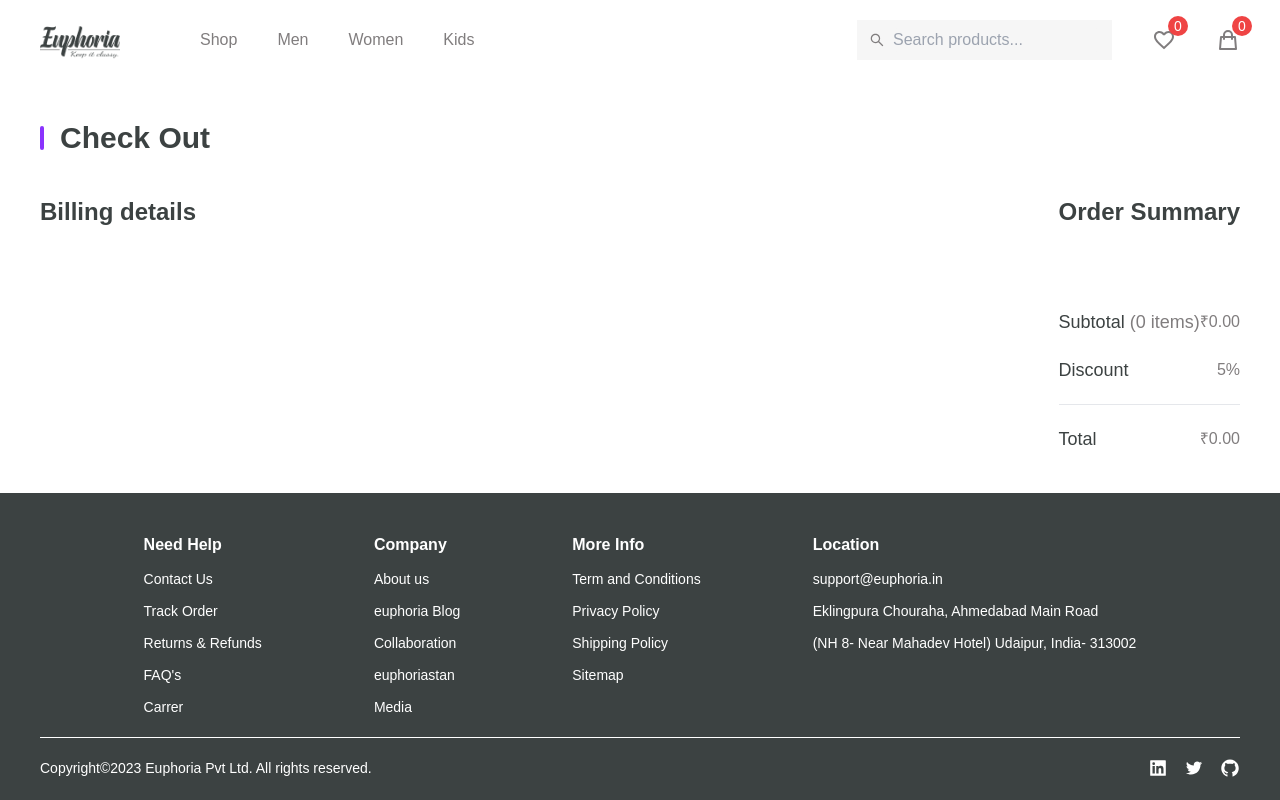
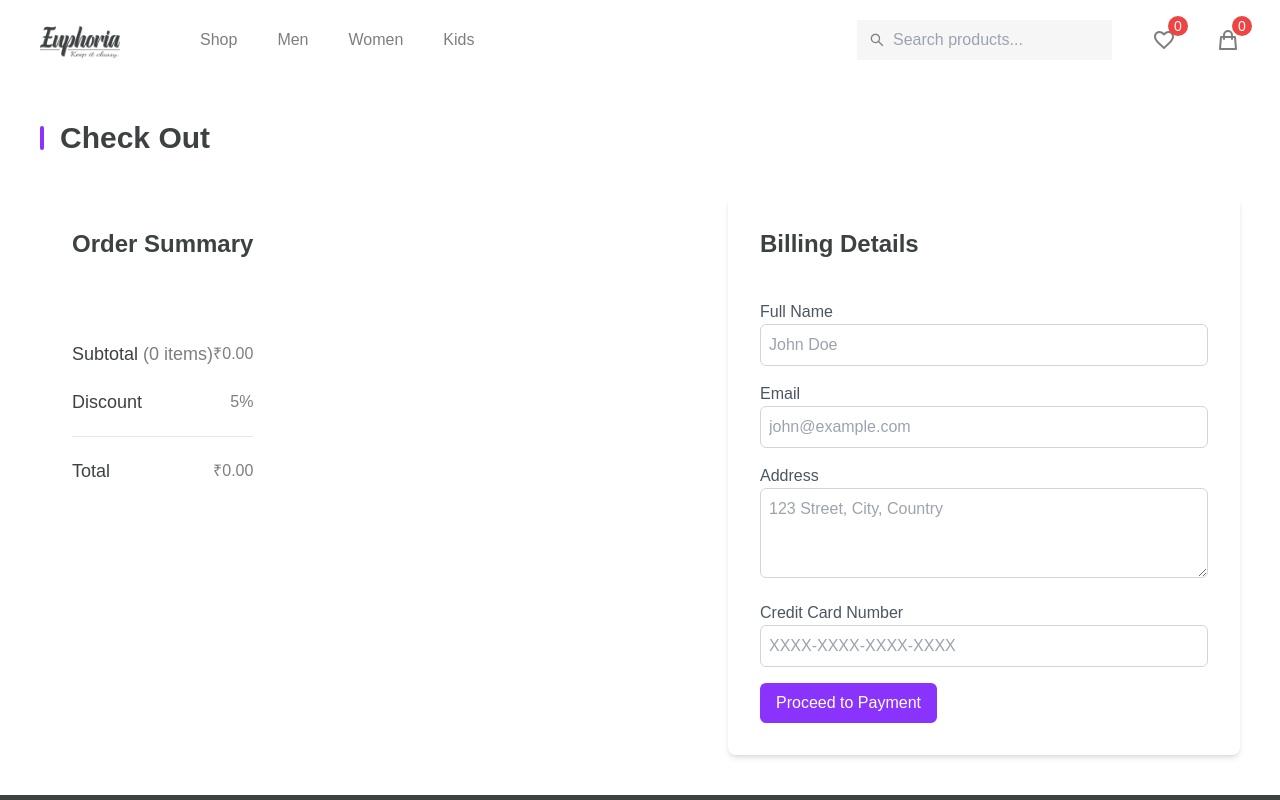
Before and after one commit to PrtHub/Euphoria-EcommerceApplication, a React (Vite) app: page /billing in a window 1280 px wide. Shown: the top 800 px of the page. Built offline with nearby package versions, Linux system fonts and the light colour scheme; a web font is replaced by a local one; what @bugfender/sdk would draw is missing.

Commit message:
add billing section

```diff
--- a/src/pages/Billing.jsx
+++ b/src/pages/Billing.jsx
@@ -26,13 +26,65 @@ const Billing = () => {
   return (
     <main className="w-full h-full flex flex-col items-start justify-center gap-10 py-10 px-10">
       <TitleCard title="Check Out" />
-      <section className="w-full h-full flex flex-col md:flex-row items-start justify-between gap-10">
-        <div className="flex flex-col items-start justify-start gap-10">
+      <section className="w-full h-full max-w-7xl mx-auto flex flex-col-reverse xl:flex-row-reverse items-start justify-between gap-10">
+        <div className="w-full max-w-lg p-8 rounded-lg shadow-md flex flex-col items-start justify-start gap-10">
           <h1 className="text-black-100 font-semibold text-2xl">
-            Billing details
+            Billing Details
           </h1>
+          <form className="w-full h-full">
+            <div className="mb-4">
+              <label htmlFor="fullName" className="block text-gray-600">
+                Full Name
+              </label>
+              <input
+                type="text"
+                id="fullName"
+                className="w-full border border-gray-300 p-2 rounded-md focus:ring focus:ring-indigo-200"
+                placeholder="John Doe"
+              />
             </div>
-        <div className="flex flex-col items-start justify-start gap-10">
+            <div className="mb-4">
+              <label htmlFor="email" className="block text-gray-600">
+                Email
+              </label>
+              <input
+                type="email"
+                id="email"
+                className="w-full border border-gray-300 p-2 rounded-md focus:ring focus:ring-indigo-200"
+                placeholder="john@example.com"
+              />
+            </div>
+            <div className="mb-4">
+              <label htmlFor="address" className="block text-gray-600">
+                Address
+              </label>
+              <textarea
+                id="address"
+                className="w-full border border-gray-300 p-2 rounded-md focus:ring focus:ring-indigo-200"
+                placeholder="123 Street, City, Country"
+                rows="3"
+              ></textarea>
+            </div>
+            <div className="mb-4">
+              <label htmlFor="creditCard" className="block text-gray-600">
+                Credit Card Number
+              </label>
+              <input
+                type="text"
+                id="creditCard"
+                className="w-full border border-gray-300 p-2 rounded-md focus:ring focus:ring-indigo-200"
+                placeholder="XXXX-XXXX-XXXX-XXXX"
+              />
+            </div>
+            <button
+              type="submit"
+              className="bg-dark-violet text-white py-2 px-4 rounded-md transition duration-300"
+            >
+              Proceed to Payment
+            </button>
+          </form>
+        </div>
+        <div className="flex flex-col items-start justify-start gap-10 p-8 ">
           <h1 className="text-black-100 font-semibold text-2xl">
             Order Summary
           </h1>
@@ -49,7 +101,9 @@ const Billing = () => {
                   />
                 </div>
                 <div className="w-full flex flex-col gap-2">
-                  <h2 className="text-lg font-medium text-black-100">{product.title}</h2>
+                  <h2 className="text-lg font-medium text-black-100">
+                    {product.title}
+                  </h2>
                   <p className="text-base font-medium text-black-100">
                     Color:{" "}
                     <span className="text-light-gray ml-2 capitalize">
@@ -69,7 +123,12 @@ const Billing = () => {
           </section>
           <section className="w-full h-full flex flex-col gap-5">
             <div className="w-full flex justify-between items-center">
-               <h2 className="text-black-100 font-medium text-lg">Subtotal <span className="text-light-gray ">({cartProducts.length} items)</span></h2>
+              <h2 className="text-black-100 font-medium text-lg">
+                Subtotal{" "}
+                <span className="text-light-gray ">
+                  ({cartProducts.length} items)
+                </span>
+              </h2>
               <h2 className="text-light-gray ">&#8377;{subTotalPrice()}</h2>
             </div>
             <div className="w-full flex justify-between items-center">
```
Lines whose indentation alone changed are shown as unchanged.
